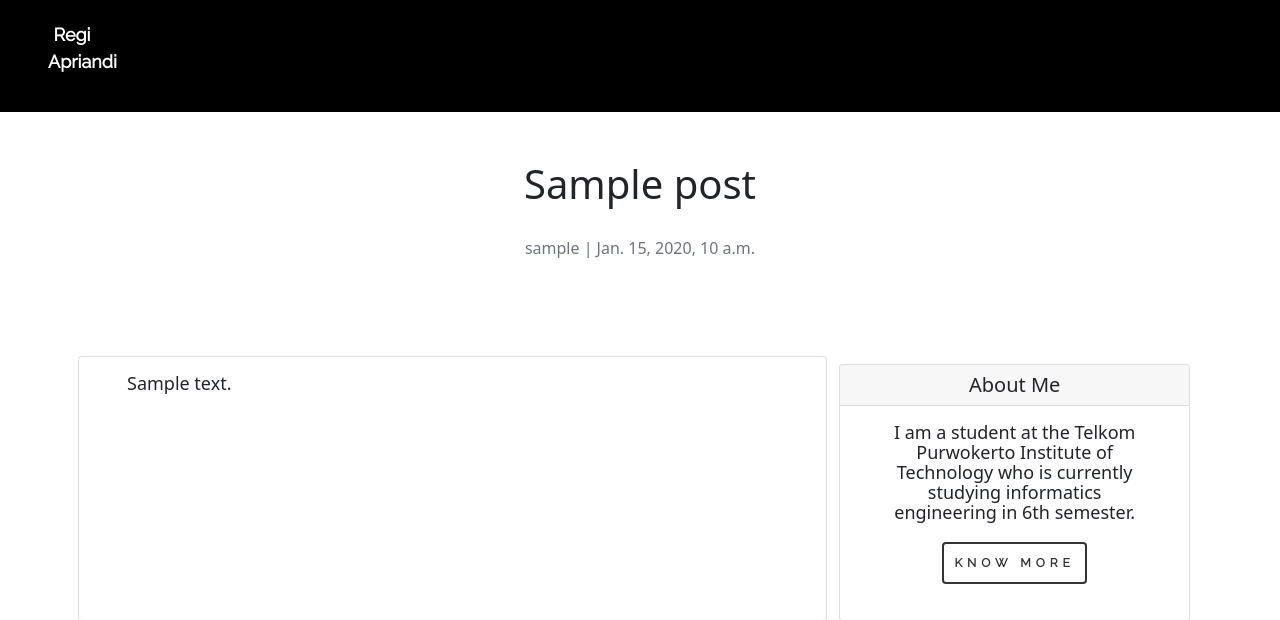
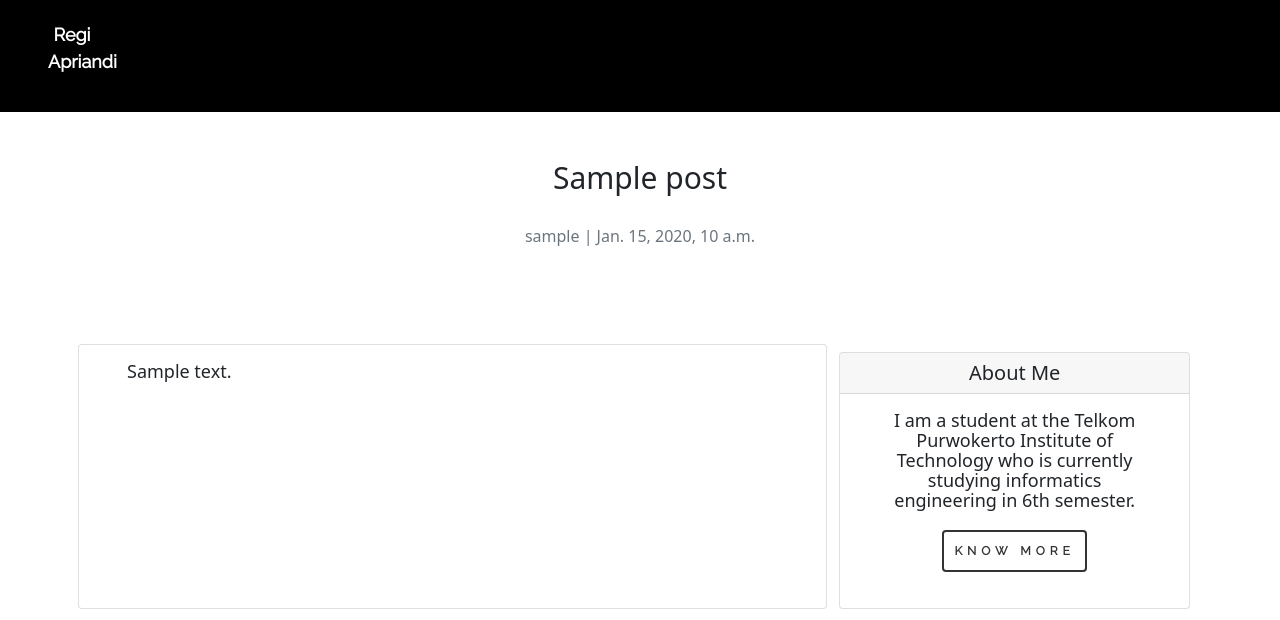
Before and after one commit to regiapriandi012/regiapriandi.me, a Django app: a page that uses webregi/templates/blog_detail.html in a window 1280 px wide. Shown: the top 620 px of the page. Run offline with Django 4.2, Linux system fonts and the light colour scheme; tables that the repository leaves empty hold one stand-in row (values such as "Sample post"); parts of the project's set-up code (start-up, migrations or seed data) failed here and were passed over; some libraries are stand-ins or nearby versions.

Commit message:
bismillah

```diff
--- a/webregi/templates/blog_detail.html
+++ b/webregi/templates/blog_detail.html
@@ -45,7 +45,7 @@
     <main>
       <section>
         <div>
-            <h1 style="padding-top: 80px; padding-bottom: 20px; padding-left: 20px; padding-right:20px">{{ post.title }} {% endblock title %}</h1>
+            <h1 style="padding-top: 80px; padding-bottom: 20px; padding-left: 20px; padding-right:20px; font-size: 30px;">{{ post.title }} {% endblock title %}</h1>
             <p class=" text-muted">{{ post.author }} | {{ post.created_on }}</p>
         </div>
       </section>
```
